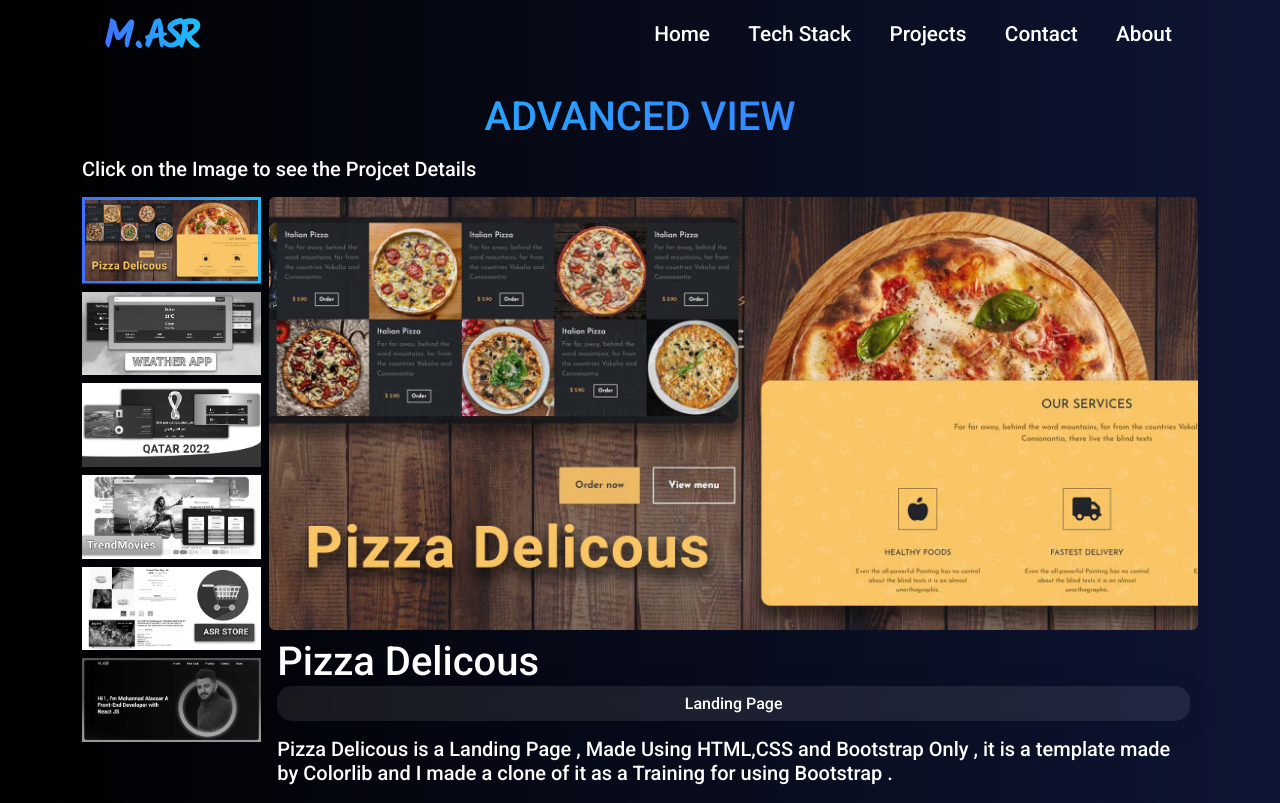
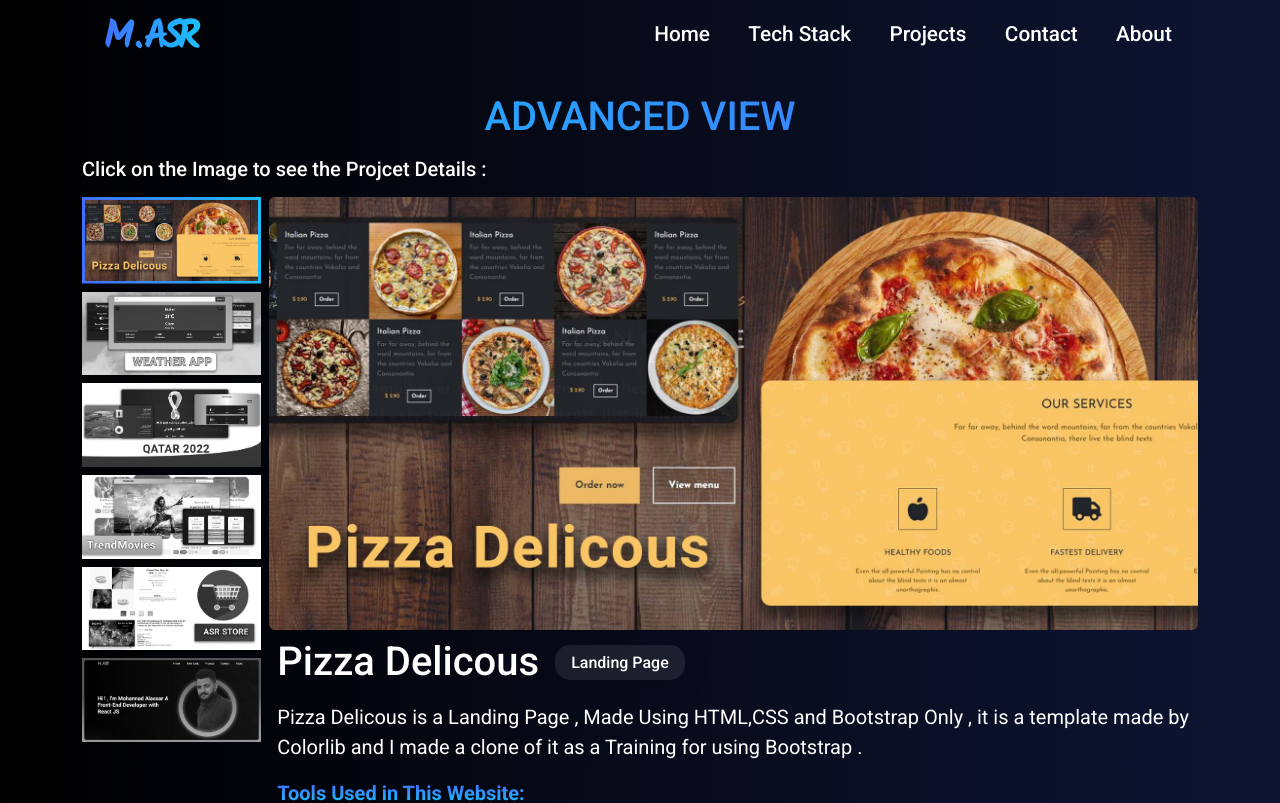
Before and after one commit to MohannadAsr/Portfolio, a Next.js app: page /websites in a window 1280 px wide. Shown: the top 803 px of the page. Built offline with nearby package versions, Linux system fonts and the light colour scheme.

Commit message:
updating adweb

```diff
--- a/src/components/AdWebsites.tsx
+++ b/src/components/AdWebsites.tsx
@@ -30,8 +30,6 @@ const ToolContainer = styled.div`
   border-radius: 15px;
   background: rgba(255, 255, 255, 0.088);
   box-shadow: 0 4px 30px rgba(0, 0, 0, 0.1);
-  backdrop-filter: blur(5.5px);
-  -webkit-backdrop-filter: blur(5.5px);
   overflow: hidden;
   font-size: 10px;
   font-weight: bold;
@@ -88,7 +86,9 @@ export default function AdWebsites() {
     <AdWebsiteSection>
       <Container className="py-4">
         <UniqueHead>Advanced View</UniqueHead>
-        <h5 className="my-3">Click on the Image to see the Projcet Details</h5>
+        <h5 className="my-3">
+          Click on the Image to see the Projcet Details :
+        </h5>
         <Row className=" g-2">
           <Col
             xs={12}
@@ -127,14 +127,17 @@ export default function AdWebsites() {
             />
 
             <div className="m-2">
-              <h1>{selectWeb.name}</h1>
-              <ToolContainer>
-                <h6>{selectWeb.type}</h6>
-              </ToolContainer>
-              <h5 className="my-3">{selectWeb.description}</h5>
-              <h5 className="my-3">
-                <MainTypo>Tools Used in This Website :</MainTypo>
-              </h5>
+              <div className="d-flex align-items-center gap-3 flex-wrap">
+                <h1>{selectWeb.name}</h1>
+                <ToolContainer>
+                  <h6>{selectWeb.type}</h6>
+                </ToolContainer>
+              </div>
+
+              <p className="my-3 fs-5">{selectWeb.description}</p>
+              <p className="my-3 fs-5">
+                <MainTypo>Tools Used in This Website:</MainTypo>
+              </p>
 
               <div className="d-flex flex-start flex-wrap gap-2">
                 {selectWeb.Tools?.map((tool) => {
--- a/src/components/WebsiteDetails.tsx
+++ b/src/components/WebsiteDetails.tsx
@@ -53,8 +53,6 @@ const ToolContainer = styled.div`
   border-radius: 15px;
   background: rgba(255, 255, 255, 0.088);
   box-shadow: 0 4px 30px rgba(0, 0, 0, 0.1);
-  backdrop-filter: blur(5.5px);
-  -webkit-backdrop-filter: blur(5.5px);
   overflow: hidden;
   font-size: 10px;
   font-weight: bold;
```
